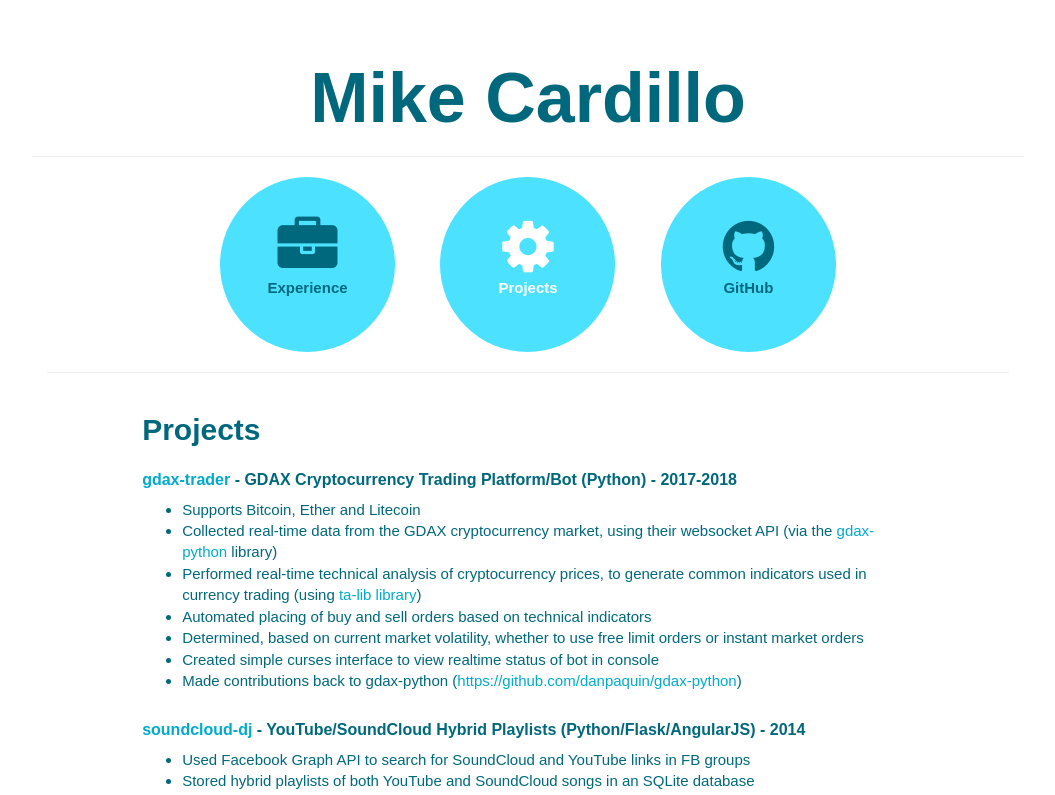
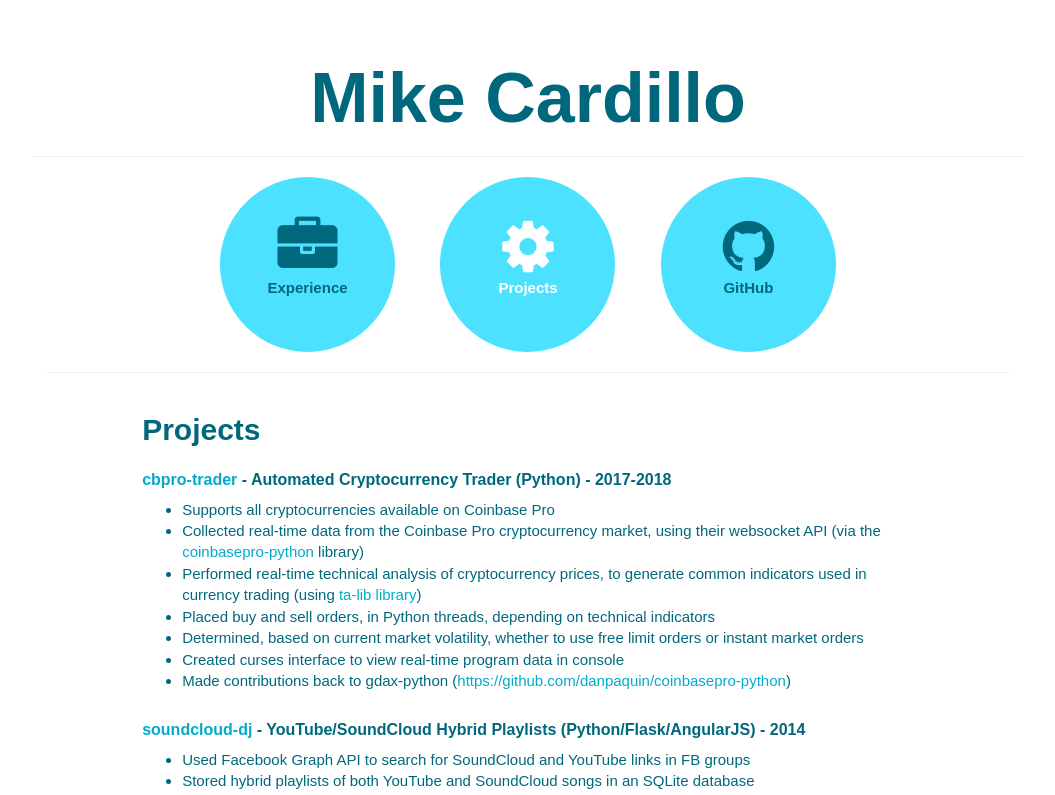
Before and after one commit to mcardillo55/portfolio-react, a React (Create React App) app: page /projects in a window 1280 px wide. Shown: the top 795 px of the page, without its empty margins (112-1167 px from the left). Built offline with nearby package versions, Linux system fonts and the light colour scheme.

Commit message:
Updated gdax-trader to be cbpro-trader. Also updated bullet points

```diff
--- a/src/components/ProjectsSection.jsx
+++ b/src/components/ProjectsSection.jsx
@@ -6,15 +6,15 @@
         <div id="projects">
             <h2>Projects</h2>
             <div className="project">
-                <h4><a href="https://github.com/mcardillo55/gdax-trader">gdax-trader</a> - GDAX Cryptocurrency Trading Platform/Bot (Python) - 2017-2018</h4>
+                <h4><a href="https://github.com/mcardillo55/cbpro-trader">cbpro-trader</a> - Automated Cryptocurrency Trader (Python) - 2017-2018</h4>
                 <ul>
-                    <li>Supports Bitcoin, Ether and Litecoin</li>
-                    <li>Collected real-time data from the GDAX cryptocurrency market, using their websocket API (via the <a href="https://github.com/danpaquin/gdax-python">gdax-python</a> library)</li>
+                    <li>Supports all cryptocurrencies available on Coinbase Pro</li>
+                    <li>Collected real-time data from the Coinbase Pro cryptocurrency market, using their websocket API (via the <a href="https://github.com/danpaquin/coinbasepro-python">coinbasepro-python</a> library)</li>
                     <li>Performed real-time technical analysis of cryptocurrency prices, to generate common indicators used in currency trading (using <a href="https://github.com/mrjbq7/ta-lib">ta-lib library</a>)</li>
-                    <li>Automated placing of buy and sell orders based on technical indicators</li>
+                    <li>Placed buy and sell orders, in Python threads, depending on technical indicators</li>
                     <li>Determined, based on current market volatility, whether to use free limit orders or instant market orders</li>
-                    <li>Created simple curses interface to view realtime status of bot in console</li>
-                    <li>Made contributions back to gdax-python (<a href="https://github.com/danpaquin/gdax-python">https://github.com/danpaquin/gdax-python</a>)</li>
+                    <li>Created curses interface to view real-time program data in console</li>
+                    <li>Made contributions back to gdax-python (<a href="https://github.com/danpaquin/coinbasepro-python">https://github.com/danpaquin/coinbasepro-python</a>)</li>
                 </ul>
             </div>
             <div className="project">
```
